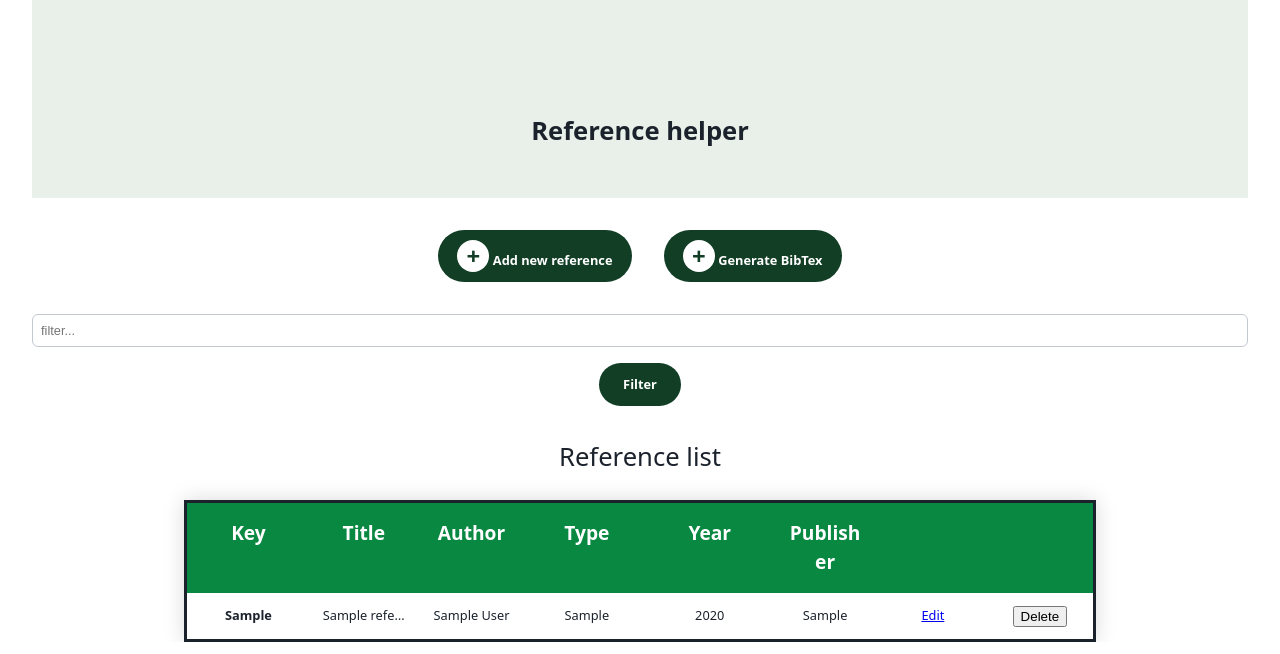
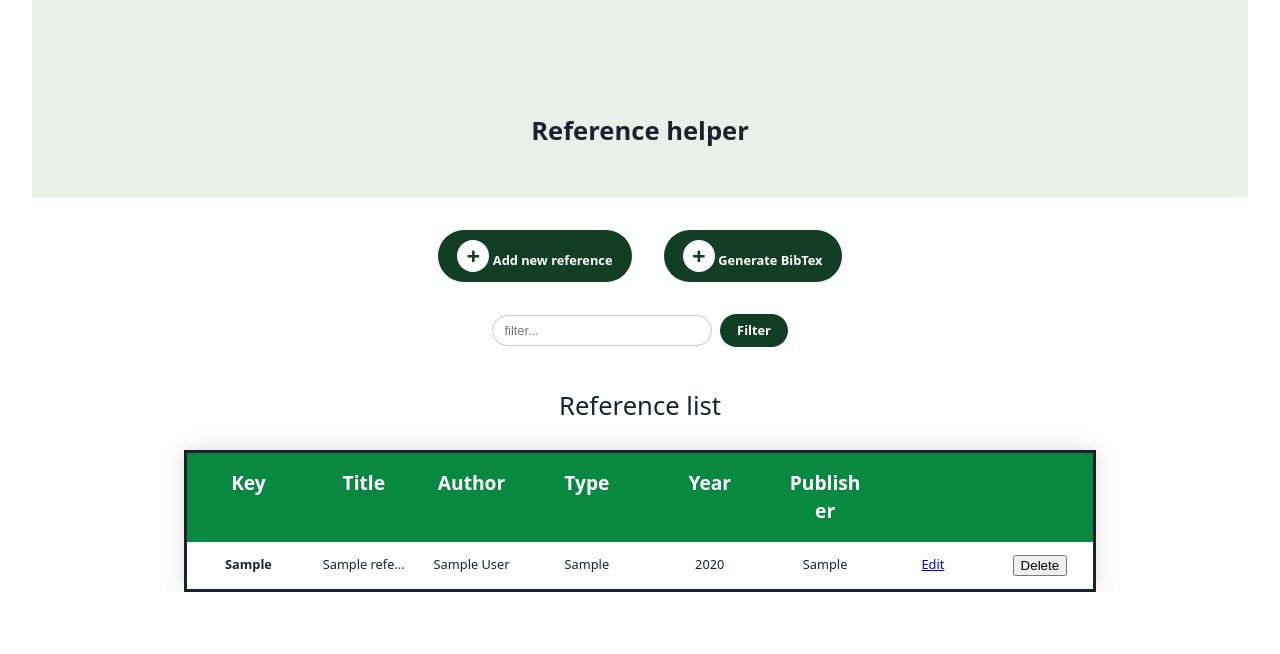
Before and after one commit to KieloLaaksosta/TodoApp, a Flask app: page / in a window 1280 px wide. Shown: the top 654 px of the page. Run offline with Flask 3, Linux system fonts and the light colour scheme; tables that the repository leaves empty hold one stand-in row (values such as "Sample post").

Commit message:
Add back search form css

```diff
--- a/src/static/main.css
+++ b/src/static/main.css
@@ -267,3 +267,33 @@ tbody tr:hover {
   overflow: hidden;
   text-overflow: ellipsis;
 }
+
+.search-form {
+  display: flex;
+  align-items: center;
+  gap: 0.5rem;
+  width: fit-content;
+  max-width: 100%;
+  margin: 1rem auto;
+}
+
+.search-form .form-field {
+  flex: 1;
+}
+
+.search-form input {
+  width: 220px;
+  padding: 0.45rem 0.75rem;
+  border-radius: 2rem;
+  font-size: var(--font-size-content);
+}
+
+.search-form .form-actions {
+  margin-top: 0;
+}
+
+.search-form .submit-button {
+  margin: 0;
+  padding: 0.45rem 1.1rem;
+  white-space: nowrap;
+}
```
